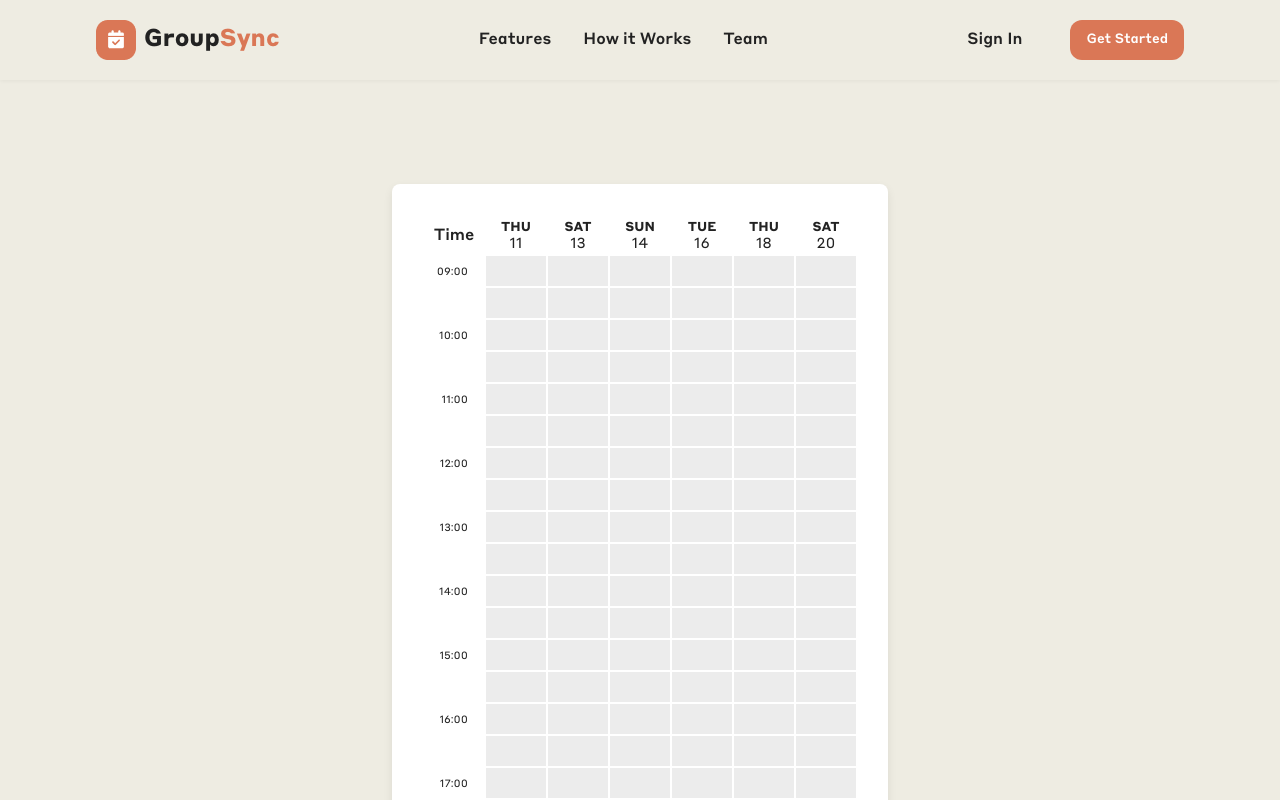
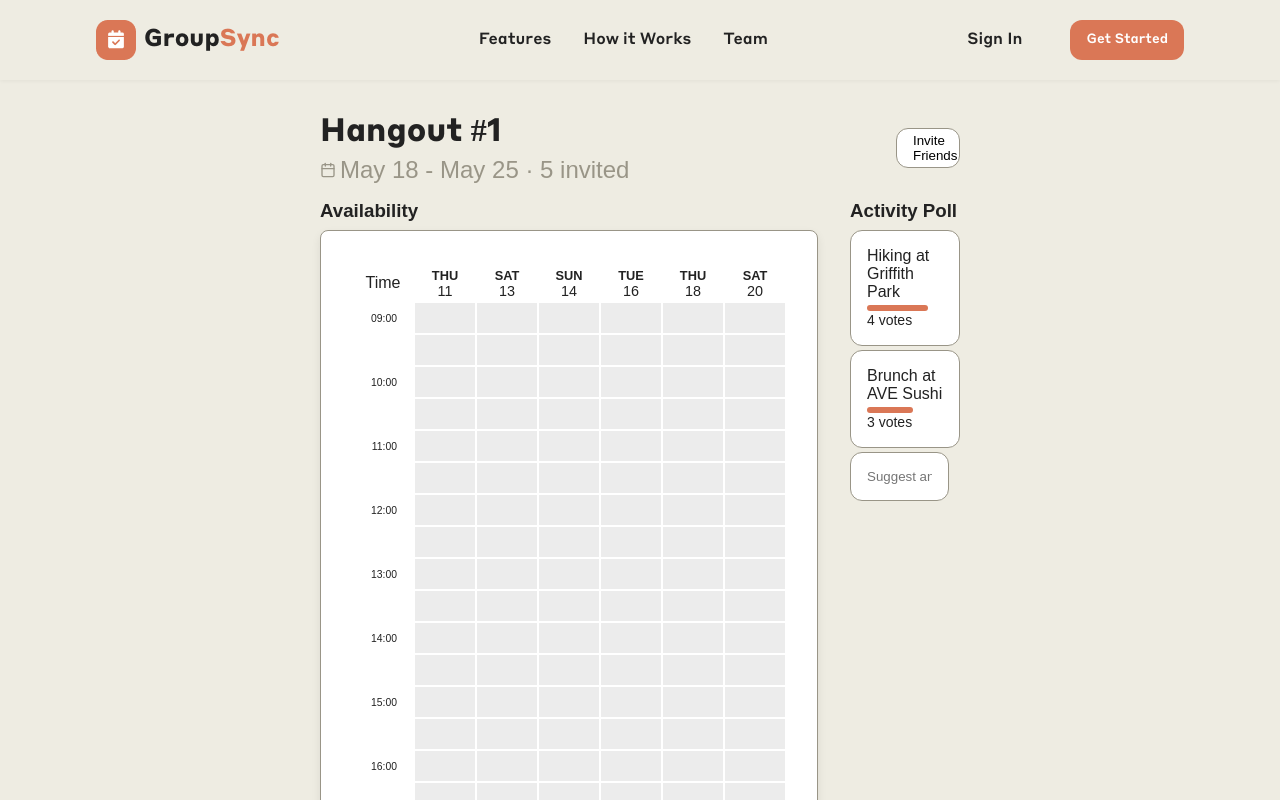
Before and after one commit to angietea101/groupsync, a React (Vite) app: page /planevent in a window 1280 px wide. Shown: the top 800 px of the page. Built offline with nearby package versions, Linux system fonts and the light colour scheme; no server answers.

Commit message:
WIP: Plan event page

```diff
--- a/src/components/AvailabilityPicker.css
+++ b/src/components/AvailabilityPicker.css
@@ -9,8 +9,8 @@
   --space-lg: 1.5rem;
 }
 .availability-picker-wrapper {
-    max-width: fit-content;
-    margin: 2rem auto;
+  max-width: 100%;
+  margin: 0;
 }
 
 .picker-title {
@@ -19,11 +19,13 @@
 
 .availability-picker-card {
   background-color: var(--color-white);
-    padding: var(--space-lg);
   border-radius: 8px;
   box-shadow: 0 4px 10px rgba(0, 0, 0, 0.08);
+  max-width: 100%;
+  margin: 0;
+  padding: var(--space-lg);
+  border: 1px solid var(--color-border);
   max-width: fit-content;
-    margin: 2rem auto;
 }
 
 .picker-title {
@@ -41,10 +43,9 @@
   overflow: hidden;
 }
 
-
 .day-header-row {
   display: flex;
-    gap: 2px
+  gap: 2px;
 }
 
 .day-header {
@@ -91,7 +92,6 @@
   display: flex;
   flex-direction: column;
   gap: 2px;
-
 }
 
 .time-slot-label {
@@ -149,5 +149,5 @@
 .click-instruction {
   margin-top: 1rem;
   font-size: 12px;
-    color: #999587
+  color: #999587;
 }
--- /dev/null
+++ b/src/pages/PlanEvent.css
@@ -0,0 +1,123 @@
+.createevent-page {
+  margin-right: var(--space-xxxxl);
+  margin-left: var(--space-xxxxl);
+  margin-top: var(--space-lg);
+  font-family: sans-serif;
+  background: var(--color-bg);
+  color: var(--color-text);
+}
+
+.createevent-header {
+  display: flex;
+  justify-content: space-between;
+  align-items: center;
+  margin-bottom: var(--space-md);
+}
+
+.createevent-header h1 {
+  margin: 0;
+}
+
+.createevent-header .event-info {
+  color: var(--color-border);
+  margin-top: var(--space-xs);
+  display: flex;
+  align-items: center;
+  font-size: var(--font-lg);
+}
+
+.createevent-header .event-info svg {
+  margin-right: 0.25rem;
+}
+
+.createevent-header button {
+  padding: var(--space-xs) var(--space-md);
+  border-radius: var(--radius-btn);
+  border: 1px solid var(--color-border);
+  background: var(--color-white);
+  cursor: pointer;
+  transition: background 0.2s;
+  color: var(--color-black);
+  height: 2.5rem;
+  width: 10%;
+}
+
+.createevent-header button:hover {
+  background: var(--color-primary-light);
+}
+
+.createevent-body {
+  display: flex;
+  justify-content: space-between;
+  gap: var(--space-lg);
+  width: 100%;
+}
+
+.availability-section {
+  flex: 1;
+}
+
+.availability-section h3 {
+  margin-bottom: 0.5rem;
+}
+
+.activity-poll-section {
+  flex: 1;
+}
+
+.activity-input,
+.activity-poll-item {
+  width: 100%;
+}
+
+.activity-poll-section h3 {
+  margin-bottom: 0.5rem;
+}
+
+.activity-poll-item {
+  background: var(--color-white);
+  border-radius: var(--radius-btn);
+  border: 1px solid var(--color-border);
+  padding: var(--space-xs);
+  margin-bottom: var(--space-xs);
+  padding: 1rem;
+}
+
+.activity-poll-bar {
+  height: 6px;
+  background: var(--color-primary);
+  margin-top: var(--space-xs);
+  border-radius: 4px;
+}
+
+.activity-poll-item small {
+  font-size: var(--font-sm);
+}
+
+.activity-input {
+  width: 90%;
+  border-radius: var(--radius-btn);
+  border: 1px solid var(--color-border);
+  padding: 1rem;
+}
+
+.footer-responded {
+  margin-top: var(--space-xl);
+  font-size: var(--font-sm);
+  color: #666;
+}
+
+.footer-responded span {
+  margin-left: var(--space-xs);
+  padding: 0.15rem 0.5rem;
+  border-radius: var(--radius-btn);
+  color: var(--color-white);
+}
+
+.footer-responded span:nth-child(odd) {
+  background: #ccc;
+}
+
+.footer-responded span:nth-child(even) {
+  background: #8fcf7e;
+}
--- a/src/pages/PlanEvent.jsx
+++ b/src/pages/PlanEvent.jsx
@@ -1,69 +1,63 @@
 import Navbar from '../components/Navbar';
-import DateRangePicker from '../components/DateRangePicker';
+import AvailabilityPicker from '../components/AvailabilityPicker';
 import { useState } from 'react';
-import AvailabilityPicker from '../components/AvailabilityPicker';
-const parseLocalDate = (dateStr) => {
-  const [y, m, d] = dateStr.split('-').map(Number);
-  return new Date(y, m - 1, d);
-};
-
-const formatDisplayDate = (dateStr) => {
-  if (!dateStr) return '';
-  const d = parseLocalDate(dateStr);
-  return d.toLocaleDateString('en-US', {
-    month: 'short',
-    day: 'numeric',
-    year: 'numeric',
-  });
-};
+import { Calendar } from 'lucide-react';
+import './PlanEvent.css';
 
 export default function PlanEvent() {
-  const [eventName, setEventName] = useState('');
-  const [description, setDescription] = useState('');
-  const [dateRange, setDateRange] = useState({
-    startDate: '',
-    endDate: '',
-  });
-
-  const [isCalendarOpen, setIsCalendarOpen] = useState(false);
-  const handleDateRangeChange = (range) => {
-    if (!range) return;
-
-    setDateRange({
-      startDate: range.startDate,
-      endDate: range.endDate,
-      dates: range.dates,
-    });
-  };
-
-  const handleSubmit = (e) => {
-    e.preventDefault();
-    console.log('Event Data:', {
-      eventName,
-      description,
-      startDate: dateRange.startDate,
-      endDate: dateRange.endDate,
-      dates: dateRange.dates,
-    });
-  };
-  const displayDateRange =
-    dateRange.startDate && dateRange.endDate
-      ? `${formatDisplayDate(dateRange.startDate)} to ${formatDisplayDate(dateRange.endDate)}`
-      : '';
-  const eventDates = [
+  const [eventDates] = useState([
     '2025-12-11',
     '2025-12-13',
     '2025-12-14',
     '2025-12-16',
     '2025-12-18',
     '2025-12-20',
-  ];
+  ]);
+  const [votes] = useState([
+    { name: 'Hiking at Griffith Park', count: 4 },
+    { name: 'Brunch at AVE Sushi', count: 3 },
+  ]);
+  const [invited] = useState(['Ruben', 'Angie', 'Diego', 'Sonia']);
+
   return (
     <>
       <Navbar />
-      <div style={{ padding: 40 }}>
-        <div className="home-container">
-          <AvailabilityPicker dates={eventDates} startTime={9} endTime={20.5} />
+      <div className="createevent-page">
+        <div className="createevent-header">
+          <div>
+            <h1>Hangout #1</h1>
+            <div className="event-info">
+              <Calendar size={16} />
+              May 18 - May 25 · 5 invited
+            </div>
+          </div>
+          <button className="invite-button">Invite Friends</button>
+        </div>
+
+        <div className="createevent-body">
+          <div className="availability-section">
+            <h3>Availability</h3>
+            <AvailabilityPicker dates={eventDates} startTime={9} endTime={20.5} />
+          </div>
+
+          <div className="activity-poll-section">
+            <h3>Activity Poll</h3>
+            {votes.map((vote, i) => (
+              <div key={i} className="activity-poll-item">
+                <span>{vote.name}</span>
+                <div className="activity-poll-bar" style={{ width: `${vote.count * 20}%` }} />
+                <small>{vote.count} votes</small>
+              </div>
+            ))}
+            <input type="text" placeholder="Suggest an activity..." className="activity-input" />
+          </div>
+        </div>
+
+        <div className="footer-responded">
+          RESPONDED:
+          {invited.map((name, i) => (
+            <span key={i}>{name}</span>
+          ))}
         </div>
       </div>
     </>
--- a/src/styles/variables.css
+++ b/src/styles/variables.css
@@ -29,6 +29,7 @@
   --space-xl: 4rem;
   --space-xxl: 6rem;
   --space-xxxl: 8rem;
+  --space-xxxxl: 20rem;
 
   /* Font sizes */
   --font-sm: 0.875rem;
```
Lines whose indentation alone changed are shown as unchanged.
